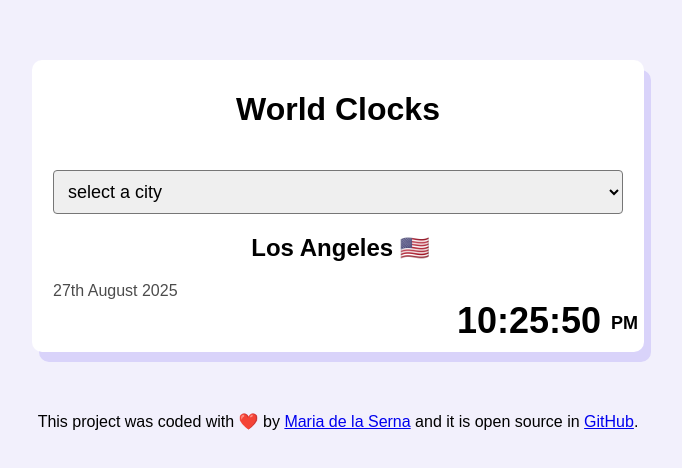
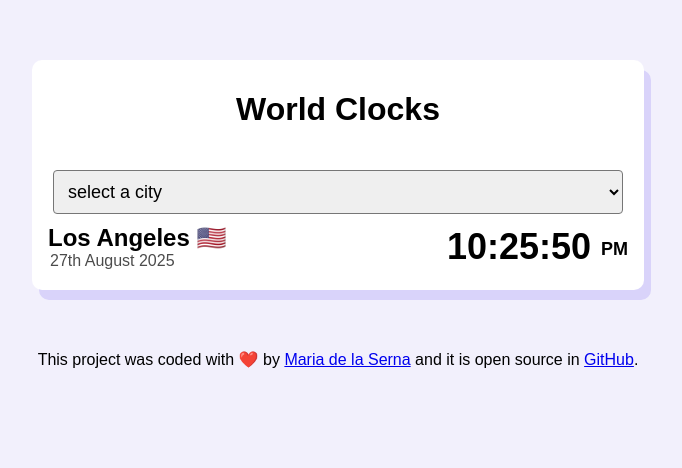
Before and after one commit to MariaBego56/World_Clock, a plain HTML site: page index.html in a window 1280 px wide. Shown: the whole page, without its empty margins (302-984 px from the left). Drawn offline with Linux system fonts and the light colour scheme; a script that the page names is missing.

Commit message:
Changes to the css.
I am trying to have city and time on the same row

```diff
--- a/index.html
+++ b/index.html
@@ -29,21 +29,21 @@
       <option value="" selected="selected">select a city</option>
       <option value="london">London</option>
       <option value="capeTown">Cape Town</option>
-      <option value="Tombuktu">Tombuktu</option>
+      <option value="Tombuktu">Timbuktu</option>
     </select>
-    <div>
-      <div>
+    <div class="city-time">
+      <div class="city-date">
         <div class="city">
           <h2>Los Angeles 🇺🇸</h2>
         </div>
         <div class="date"> 27th August 2025</div>
       </div>
+
+
+      <div class="time">10:25:50
+        <small>PM</small>
+      </div>
     </div>
-
-    <div class="time">10:25:50
-      <small>PM</small>
-    </div>
-
   </div>
   </div>
   <footer>
--- a/src/style.css
+++ b/src/style.css
@@ -30,29 +30,37 @@ h1{
 
 }
 .city-time {
-margin: 10px 10px;
+
 display: flex;
 justify-content: space-between;
-font-size: 28px;
-font-weight: bold;
+align-items: center;
+gap: 10px;
+margin: 10px;
 }
+
+.city-date{
+  text-align: left;
+}
+
+.city h2 {
+  font-size: 24px;
+  font-weight: bold;
+  margin: 0;
+}
+
 .date {
-display: flex;
+  font-size: 16px;
 opacity: 0.7;
-margin-left: 15px;
+margin-left: 2px;
 
 }
 
-h2 {
-  font-size: 24px;
-  font-weight: bold;
-  margin-left: 5px;
-}
 
 .time {
   font-size: 36px;
   font-weight: bold;
  text-align: right;
+ white-space: nowrap;
 }
 
 .time small{
```
